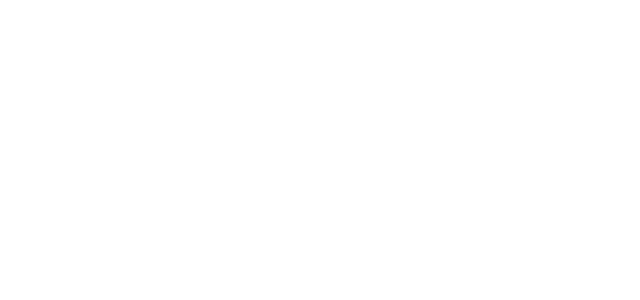
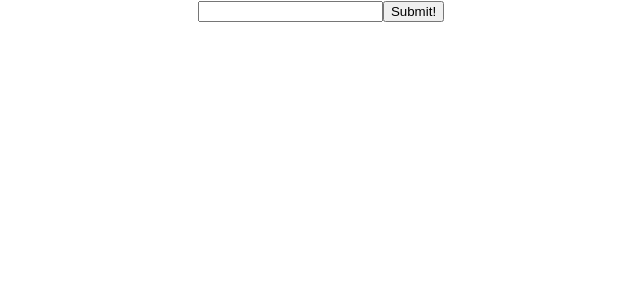
Before and after one commit to harisliv/todoapp-v2, a React (Create React App) app: page / in a window 1280 px wide. Shown: the top 300 px of the page, without its empty margins (319-959 px from the left). Built offline with nearby package versions, Linux system fonts and the light colour scheme.

Commit message:
form and submit handler

```diff
--- a/src/App.js
+++ b/src/App.js
@@ -1,9 +1,23 @@
+import { useState } from 'react/cjs/react.development';
 import './App.css';
+import Form from './Form';
 
 function App() {
+  const [todos, setTodos] = useState([]);
+
+  const formSubmitHandler = (input) => {
+    setTodos(prev => prev.concat({
+      id: Date.now(),
+      content: input,
+      completed: false
+    }))
+  }
+
+  console.log(todos);
+
   return (
     <div className="App">
-
+      <Form formSubmit={formSubmitHandler}/>
     </div>
   );
 }
--- a/src/Form.js
+++ b/src/Form.js
@@ -0,0 +1,30 @@
+import React, {useState} from "react";
+
+const Form = ({formSubmit}) => {
+    const [input, setInput] = useState('');
+
+    const changeHandler = (event) => {
+        setInput(event.target.value);
+    }
+
+    const submitHandler = (event) => {
+        event.preventDefault();
+        // console.log(input);
+        formSubmit(input);
+        setInput('');
+    }
+
+  return (
+    <form onSubmit={submitHandler}>
+      <input
+        type="text"
+        name="main_input"
+        value={input}
+        onChange={changeHandler}
+      />
+      <button type="submit">Submit!</button>
+    </form>
+  );
+};
+
+export default Form;
```
